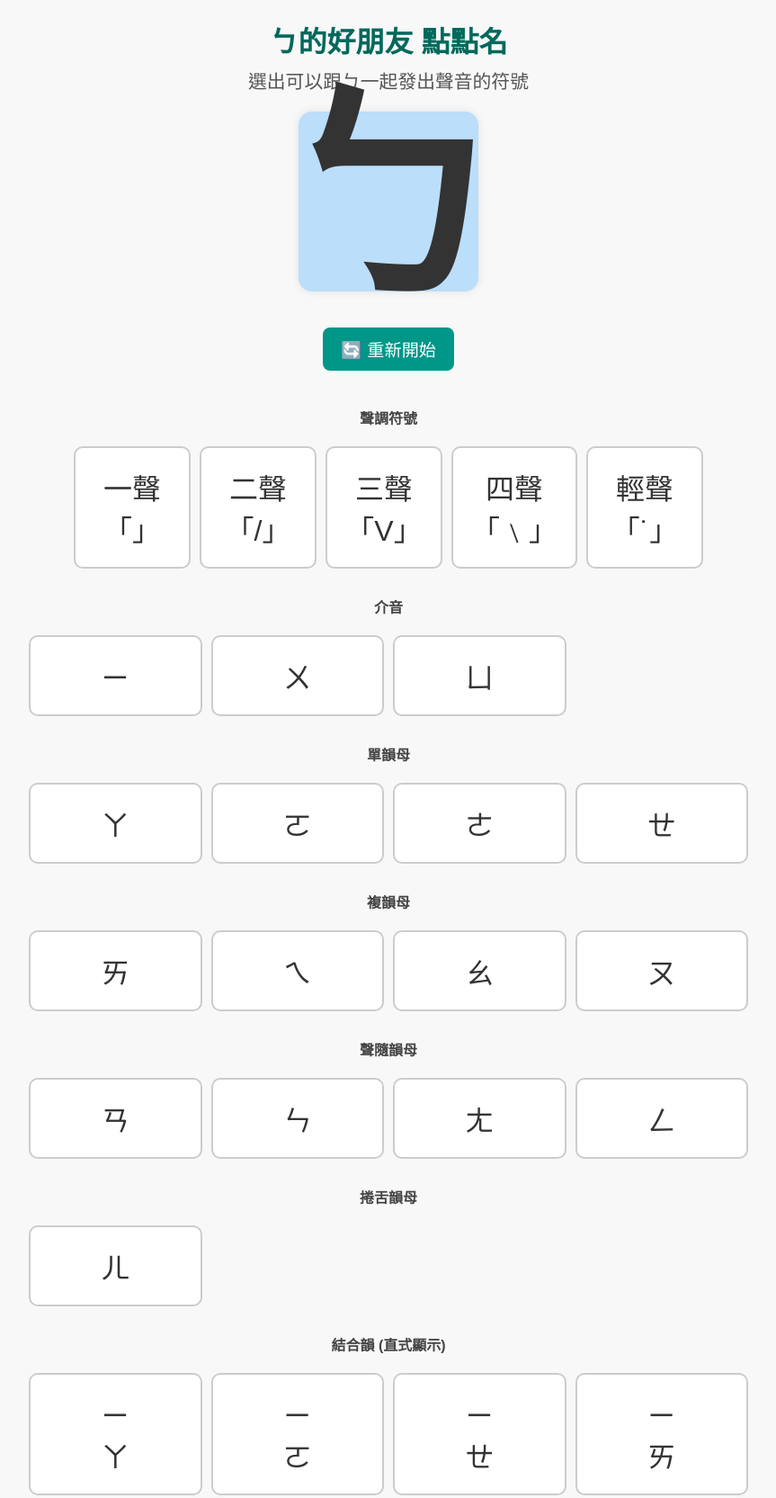
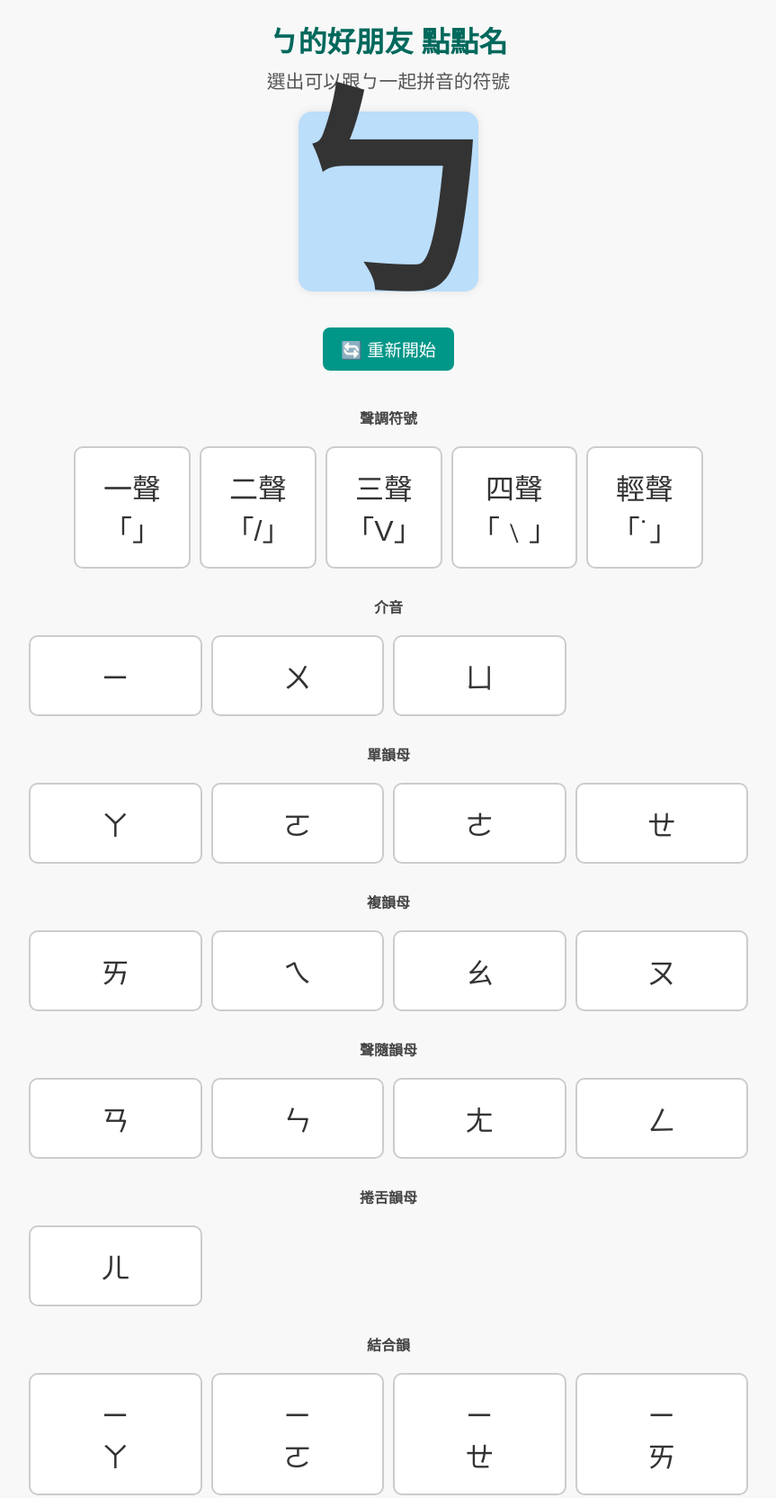
Before and after one commit to guaelves/Bopomofo, a plain HTML site: page friendsgroup/01.html in a window 1280 px wide. Shown: the top 1665 px of the page at 90% size, without its empty margins (208-1071 px from the left). Drawn offline with Linux system fonts and the light colour scheme.

Commit message:
Update subtitles and section title in 01.html

```diff
--- a/friendsgroup/01.html
+++ b/friendsgroup/01.html
@@ -114,7 +114,7 @@ button:hover {
 <body>
 
 <h1>ㄅ的好朋友 點點名</h1>
-<div class="subtitle">選出可以跟ㄅ一起發出聲音的符號</div>
+<div class="subtitle">選出可以跟ㄅ一起拼音的符號</div>
 
 <div class="big-b">ㄅ</div>
 
@@ -166,7 +166,7 @@ button:hover {
   <div class="tile">ㄦ</div>
 </div>
 
-<div class="section-title">結合韻 (直式顯示)</div>
+<div class="section-title">結合韻</div>
 <div class="grid">
   <div class="tile">ㄧ<br>ㄚ</div>
   <div class="tile">ㄧ<br>ㄛ</div>
```
